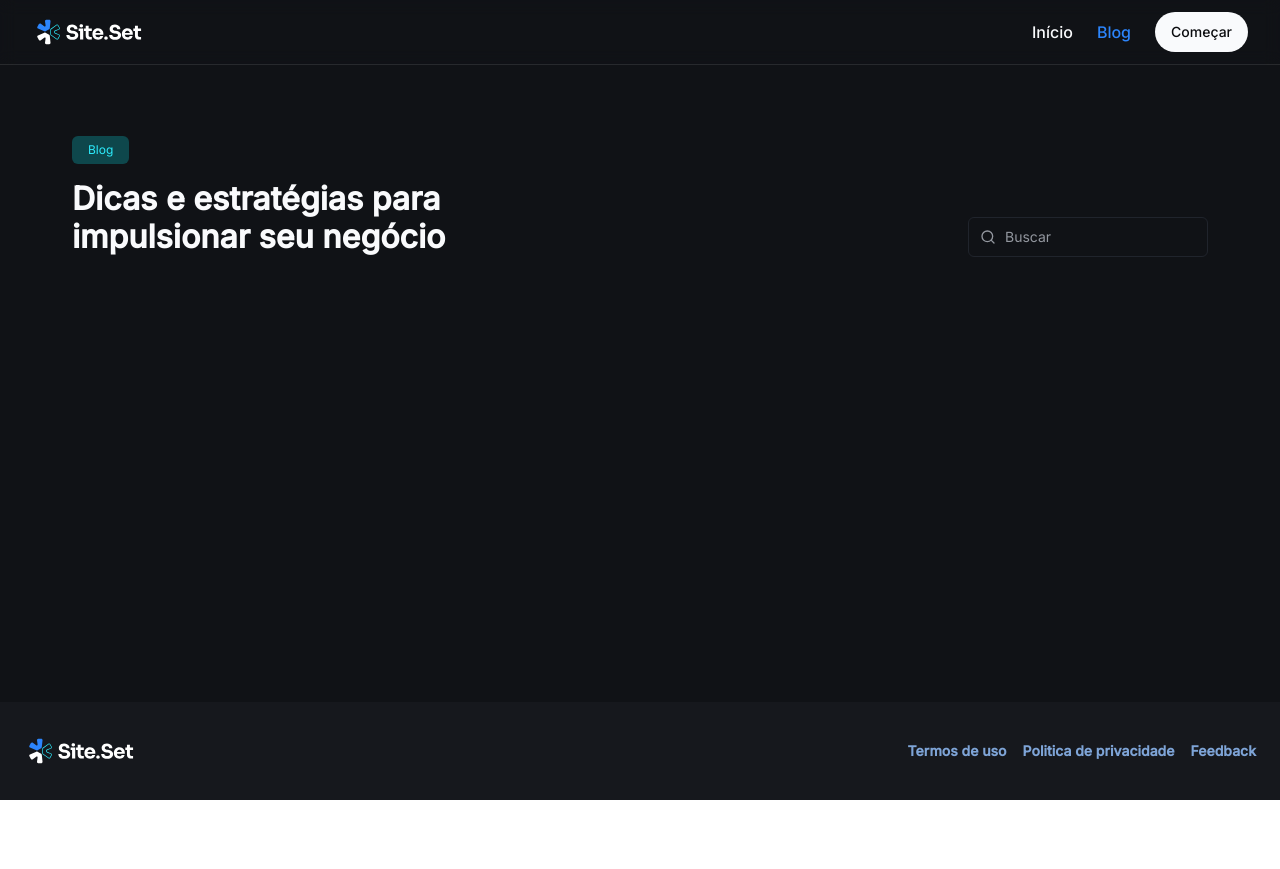
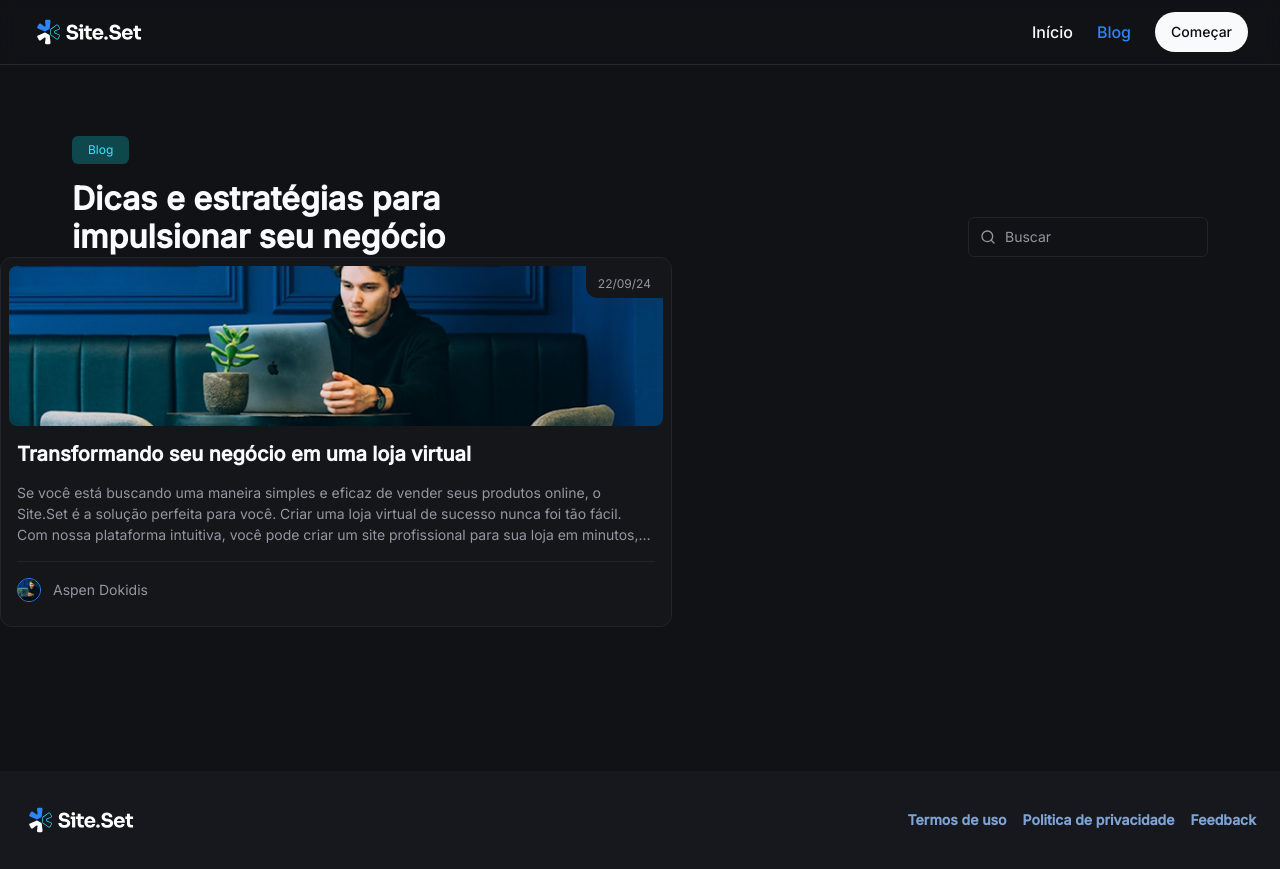
Before and after one commit to beefreguglia/site-blog, a Next.js app: page /blog in a window 1280 px wide. Before the commit the page ends 800 px from the top, so only its background shows below. Built offline with nearby package versions, Linux system fonts and the light colour scheme; a web font is replaced by a local one.

Commit message:
feature: create post card

```diff
--- a/src/templates/blog/blog-list.tsx
+++ b/src/templates/blog/blog-list.tsx
@@ -1,5 +1,6 @@
 import { Search } from "@/components/search";
 import { useRouter } from "next/router";
+import { PostCard } from "./post-card";
 
 export function BlogList() {
   const router = useRouter();
@@ -24,6 +25,14 @@ export function BlogList() {
           <Search />
         </div>
       </header>
+      <PostCard
+        title="Transformando seu negócio em uma loja virtual"
+        author={{ avatar: "/assets/primeiro-post.png", name: "Aspen Dokidis" }}
+        date="22/09/24"
+        description="Se você está buscando uma maneira simples e eficaz de vender seus produtos online, o Site.Set é a solução perfeita para você. Criar uma loja virtual de sucesso nunca foi tão fácil. Com nossa plataforma intuitiva, você pode criar um site profissional para sua loja em minutos, sem precisar de conhecimentos técnicos."
+        image="/assets/primeiro-post.png"
+        slug="primeiro-post"
+      />
     </div>
   );
 }
--- /dev/null
+++ b/src/templates/blog/post-card/index.ts
@@ -0,0 +1 @@
+export * from './post-card'
--- /dev/null
+++ b/src/templates/blog/post-card/post-card.tsx
@@ -0,0 +1,67 @@
+import Image from "next/image";
+import Link from "next/link";
+
+type Author = {
+  name: string;
+  avatar: string;
+};
+
+type PostCardProps = {
+  slug: string;
+  title: string;
+  description: string;
+  image: string;
+  date: string;
+  author: Author;
+};
+
+export function PostCard({
+  author,
+  date,
+  description,
+  image,
+  slug,
+  title,
+}: PostCardProps) {
+  return (
+    <Link
+      href={`/blog/${slug}`}
+      className="w-full max-w-2xl rounded-[12px] border bg-gray-600 border-gray-400 overflow-hidden transition-all duration-300 hover:border-blue-300"
+    >
+      <div className="p-2 rounded-md overflow-hidden">
+        <div className="relative">
+          <div className="absolute top-0 right-0 px-3 py-1 bg-gray-600 backdrop-blur-sm rounded-bl-[12px]">
+            <span className="text-body-xs text-gray-300">{date}</span>
+          </div>
+          <Image
+            src={image}
+            alt=""
+            width={288}
+            height={144}
+            className="w-full h-40 object-cover object-center rounded-lg"
+          />
+        </div>
+        <div className="px-2 mt-4 space-y-4">
+          <h2 className="text-heading-sm text-gray-100 line-clamp-3">
+            {title}
+          </h2>
+          <p className="text-ellipsis text-gray-300 text-body-sm line-clamp-3">
+            {description}
+          </p>
+
+          <div className="flex items-center gap-3 border-t border-gray-400 py-4">
+            <div className="size-5 relative md:size-6 overflow-hidden rounded-full border border-blue-200">
+              <Image
+                src={author.avatar}
+                alt=""
+                fill
+                className="object-cover rounded-md"
+              />
+            </div>
+            <span className="text-body-sm text-gray-300">{author.name}</span>
+          </div>
+        </div>
+      </div>
+    </Link>
+  );
+}
```
